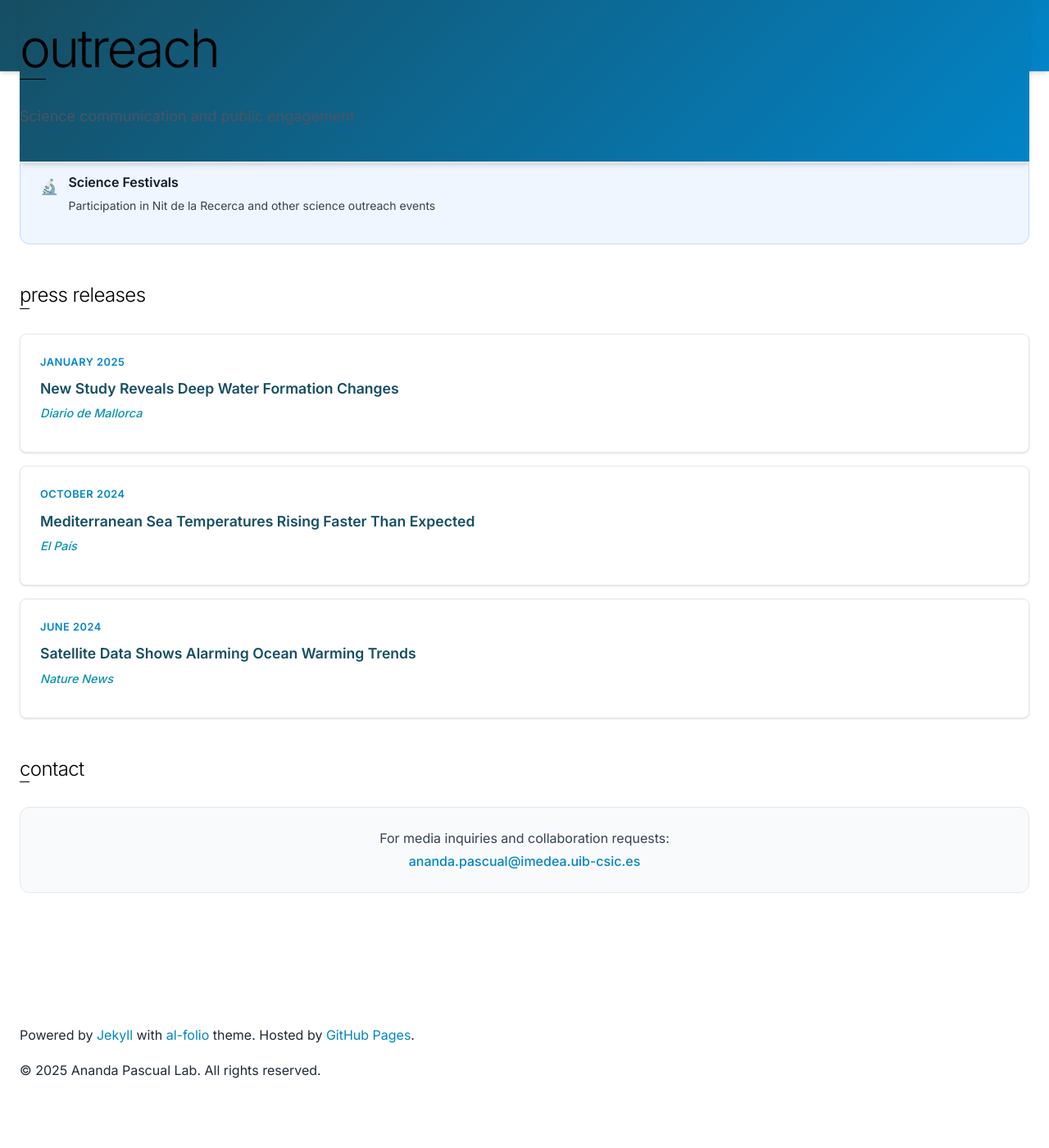
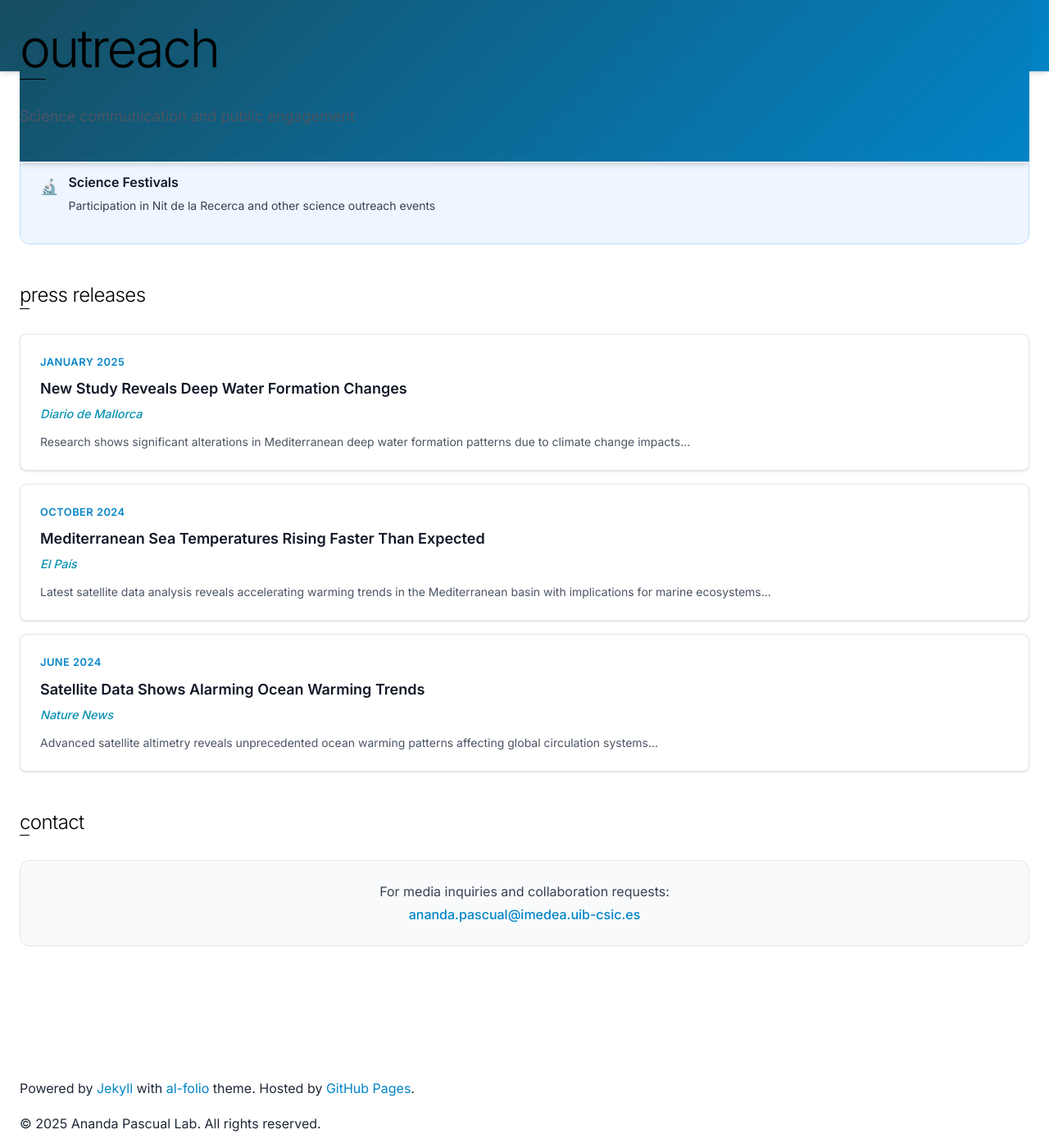
Before and after one commit to IMEDEA-POP-LAB/IMEDEA-POP-LAB.github.io, a Jekyll site: the page built from _pages/outreach.md, in a window 1280 px wide and 1400 px high, scrolled down 1077 px. Shown: the whole window at 82% size. Built offline with Jekyll 4.4.1, drawn with Linux system fonts in a browser that asks for light colours; a style sheet for code colours, icons or effects is not loaded; before the commit the page ends 2412 px from its top, so only the background shows below that.

Commit message:
Update outreach page: add press release links and excerpts for enhanced content visibility; refine SCSS for cleaner heading styles and improved responsiveness

```diff
--- a/_pages/outreach.md
+++ b/_pages/outreach.md
@@ -72,20 +72,35 @@
 <div class="press-releases">
   <div class="press-item">
     <div class="press-date">January 2025</div>
-    <div class="press-title">New Study Reveals Deep Water Formation Changes</div>
+    <div class="press-title">
+      <a href="https://example.com/diario-mallorca-deep-water" target="_blank">
+        New Study Reveals Deep Water Formation Changes
+      </a>
+    </div>
     <div class="press-outlet">Diario de Mallorca</div>
+    <div class="press-excerpt">Research shows significant alterations in Mediterranean deep water formation patterns due to climate change impacts...</div>
   </div>
 
   <div class="press-item">
     <div class="press-date">October 2024</div>
-    <div class="press-title">Mediterranean Sea Temperatures Rising Faster Than Expected</div>
+    <div class="press-title">
+      <a href="https://example.com/el-pais-mediterranean-temperatures" target="_blank">
+        Mediterranean Sea Temperatures Rising Faster Than Expected
+      </a>
+    </div>
     <div class="press-outlet">El País</div>
+    <div class="press-excerpt">Latest satellite data analysis reveals accelerating warming trends in the Mediterranean basin with implications for marine ecosystems...</div>
   </div>
 
   <div class="press-item">
     <div class="press-date">June 2024</div>
-    <div class="press-title">Satellite Data Shows Alarming Ocean Warming Trends</div>
+    <div class="press-title">
+      <a href="https://example.com/nature-satellite-ocean-warming" target="_blank">
+        Satellite Data Shows Alarming Ocean Warming Trends
+      </a>
+    </div>
     <div class="press-outlet">Nature News</div>
+    <div class="press-excerpt">Advanced satellite altimetry reveals unprecedented ocean warming patterns affecting global circulation systems...</div>
   </div>
 </div>
 
--- a/assets/css/main.scss
+++ b/assets/css/main.scss
@@ -110,14 +110,16 @@
   -moz-osx-font-smoothing: grayscale;
 }
 
-/* Force all heading styles to be minimalist everywhere */
+/* Force all heading styles to be clean, remove theme decorations */
 h1, h2, h3, h4, h5, h6,
 .h1, .h2, .h3, .h4, .h5, .h6,
 .page-content h1, .page-content h2, .page-content h3, .page-content h4, .page-content h5, .page-content h6,
 .post-content h1, .post-content h2, .post-content h3, .post-content h4, .post-content h5, .post-content h6,
-article h1, article h2, article h3, article h4, article h5, article h6 {
+article h1, article h2, article h3, article h4, article h5, article h6,
+.page-header h1, .post-header h1 {
   background: none !important;
   background-color: transparent !important;
+  background-image: none !important;
   border: none !important;
   border-left: none !important;
   border-bottom: none !important;
@@ -128,42 +130,61 @@
   padding: 0 !important;
   margin-left: 0 !important;
   margin-right: 0 !important;
-  text-transform: lowercase !important;
   color: #000 !important;
-}
-
-/* Remove any theme-specific heading decorations */
+  outline: none !important;
+  -webkit-box-shadow: none !important;
+  -moz-box-shadow: none !important;
+}
+
+/* Remove any theme-specific heading decorations and pseudo-elements */
 .page-content h1::before,
 .page-content h2::before,
 .page-content h3::before,
 h1::before,
 h2::before,
-h3::before {
+h3::before,
+.page-header h1::before,
+.post-header h1::before {
   display: none !important;
-}
-
+  content: none !important;
+}
+
+/* Base heading styles - clean and minimalist */
 h1, h2, h3, h4, h5, h6 {
-  font-weight: 200;
+  font-weight: 300;
   line-height: 1.2;
   letter-spacing: -0.025em;
   margin: 0 0 var(--space-6) 0;
   color: #000 !important;
   background: none !important;
   border: none !important;
+  position: relative;
+}
+
+/* Main page headings (h1) - lowercase and underline style */
+h1 {
+  font-size: clamp(2.5rem, 6vw, 4rem) !important;
+  font-weight: 100 !important;
+  letter-spacing: -0.04em !important;
+  margin-bottom: var(--space-8) !important;
+  color: #000 !important;
   text-transform: lowercase !important;
+  position: relative !important;
+  background: none !important;
+  background-color: transparent !important;
+  background-image: none !important;
+  border: none !important;
+  box-shadow: none !important;
+  padding: 0 !important;
+  outline: none !important;
+}
+
+/* Add underline to first letter of main headings (h1 only) */
+h1::first-letter {
   position: relative;
 }
 
-/* Add underline to first letter of headings */
-h1::first-letter,
-h2::first-letter,
-h3::first-letter {
-  position: relative;
-}
-
-h1::after,
-h2::after,
-h3::after {
+h1::after {
   content: '';
   position: absolute;
   bottom: -2px;
@@ -173,55 +194,48 @@
   background: #000;
 }
 
-h1 {
-  font-size: clamp(2.5rem, 6vw, 4rem);
-  font-weight: 100;
-  letter-spacing: -0.04em;
-  margin-bottom: var(--space-8);
-  color: #000 !important;
-  text-transform: lowercase !important;
-}
-
+/* Section headings (h2) - normal case, no underline */
 h2 {
   font-size: clamp(1.75rem, 4vw, 2.5rem);
-  font-weight: 200;
+  font-weight: 300;
   margin-bottom: var(--space-6);
   margin-top: var(--space-12);
   color: #000 !important;
   background: none !important;
-  text-transform: lowercase !important;
-}
-
+  text-transform: none !important;
+}
+
+/* Subsection headings (h3) - normal case, no underline */
 h3 {
   font-size: var(--text-xl);
-  font-weight: 200;
+  font-weight: 400;
   margin-bottom: var(--space-4);
   color: #000 !important;
-  text-transform: lowercase !important;
+  text-transform: none !important;
 }
 
 h4 {
   font-size: var(--text-lg);
-  font-weight: 300;
+  font-weight: 500;
   margin-bottom: var(--space-3);
   color: #000 !important;
-  text-transform: lowercase !important;
+  text-transform: none !important;
 }
 
 h5 {
   font-size: var(--text-base);
-  font-weight: 400;
+  font-weight: 500;
   margin-bottom: var(--space-2);
   color: #000 !important;
-  text-transform: lowercase !important;
+  text-transform: none !important;
 }
 
 h6 {
   font-size: var(--text-sm);
-  font-weight: 500;
+  font-weight: 600;
   margin-bottom: var(--space-2);
   color: #000 !important;
-  text-transform: lowercase !important;
+  text-transform: none !important;
   letter-spacing: 0.05em;
 }
 
@@ -1443,22 +1457,34 @@
 
 .press-item:hover {
   transform: translateY(-1px);
-  box-shadow: var(--global-shadow);
+  box-shadow: var(--global-shadow-md);
   border-color: var(--ocean-blue);
 }
 
 .press-date {
-  font-size: var(--text-sm);
+  font-size: var(--text-xs);
   font-weight: 600;
   color: var(--ocean-blue);
+  margin-bottom: var(--space-1);
+  text-transform: uppercase;
+  letter-spacing: 0.05em;
+}
+
+.press-title {
   margin-bottom: var(--space-2);
 }
 
-.press-title {
+.press-title a {
   font-size: var(--text-lg);
   font-weight: 600;
   color: var(--gray-900);
-  margin-bottom: var(--space-2);
+  text-decoration: none;
+  transition: color 0.2s ease;
+}
+
+.press-title a:hover {
+  color: var(--ocean-blue);
+  text-decoration: underline;
 }
 
 .press-outlet {
@@ -1466,6 +1492,14 @@
   color: var(--ocean-teal);
   font-weight: 500;
   font-style: italic;
+  margin-bottom: var(--space-2);
+}
+
+.press-excerpt {
+  font-size: var(--text-sm);
+  color: var(--gray-600);
+  line-height: 1.5;
+  margin-top: var(--space-2);
 }
 
 /* Education activities section */
@@ -2134,27 +2168,26 @@
   color: white !important;
 }
 
-/* PhD supervisor info */
+/* PhD supervisor info - integrated style */
 .supervisor-info {
-  margin-top: var(--space-3);
-  padding: var(--space-3);
-  background: var(--primary-50);
-  border-radius: var(--radius-sm);
-  border-left: 3px solid var(--primary-400);
+  margin-top: var(--space-2);
+  margin-bottom: var(--space-2);
 }
 
 .supervisor-info .supervisor-label {
   font-size: var(--text-xs);
-  font-weight: 600;
-  color: var(--primary-700);
-  text-transform: uppercase;
-  letter-spacing: 0.05em;
+  font-weight: 500;
+  color: var(--gray-600);
   margin-bottom: var(--space-1);
+  display: inline;
+  margin-right: var(--space-2);
 }
 
 .supervisor-info .supervisor-name {
-  font-size: var(--text-sm);
-  font-weight: 500;
-  color: var(--gray-800);
+  font-size: var(--text-xs);
+  font-weight: 400;
+  color: var(--gray-700);
   margin: 0;
-}
+  display: inline;
+  font-style: italic;
+}
```
